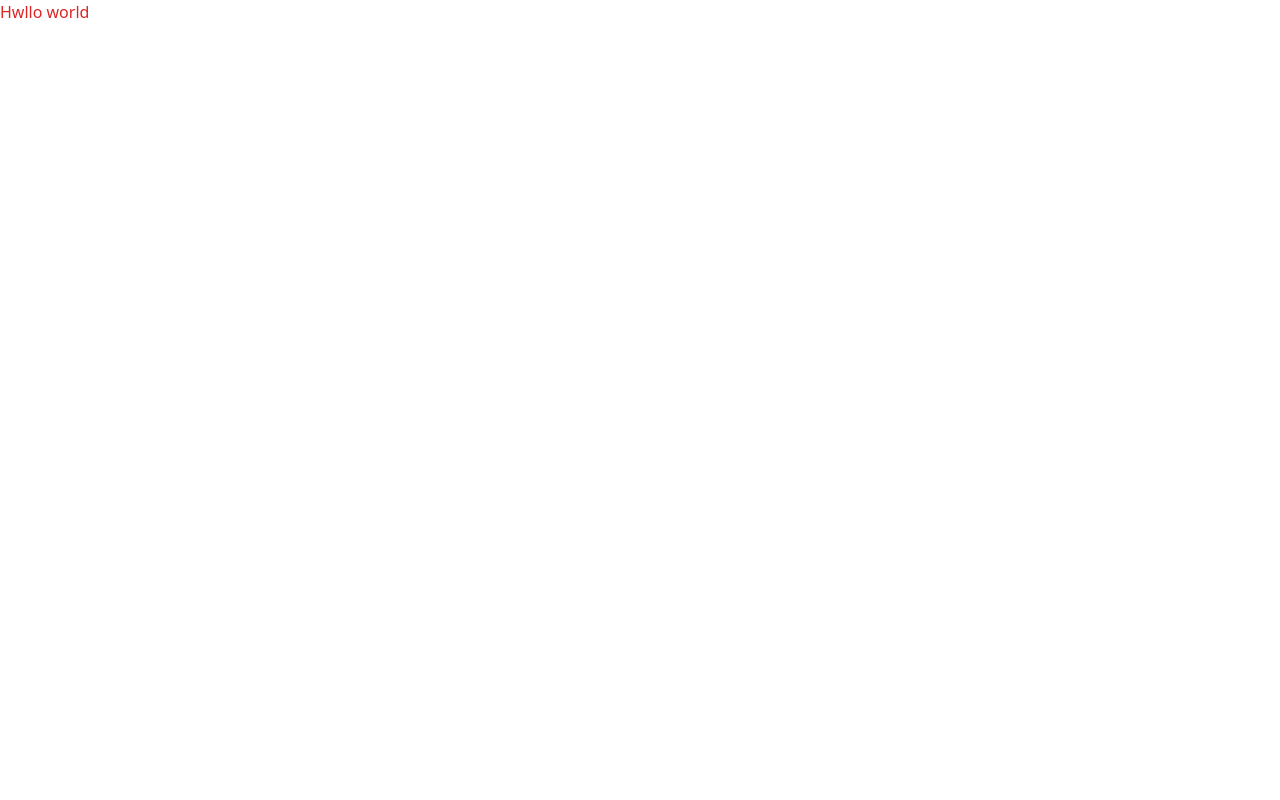
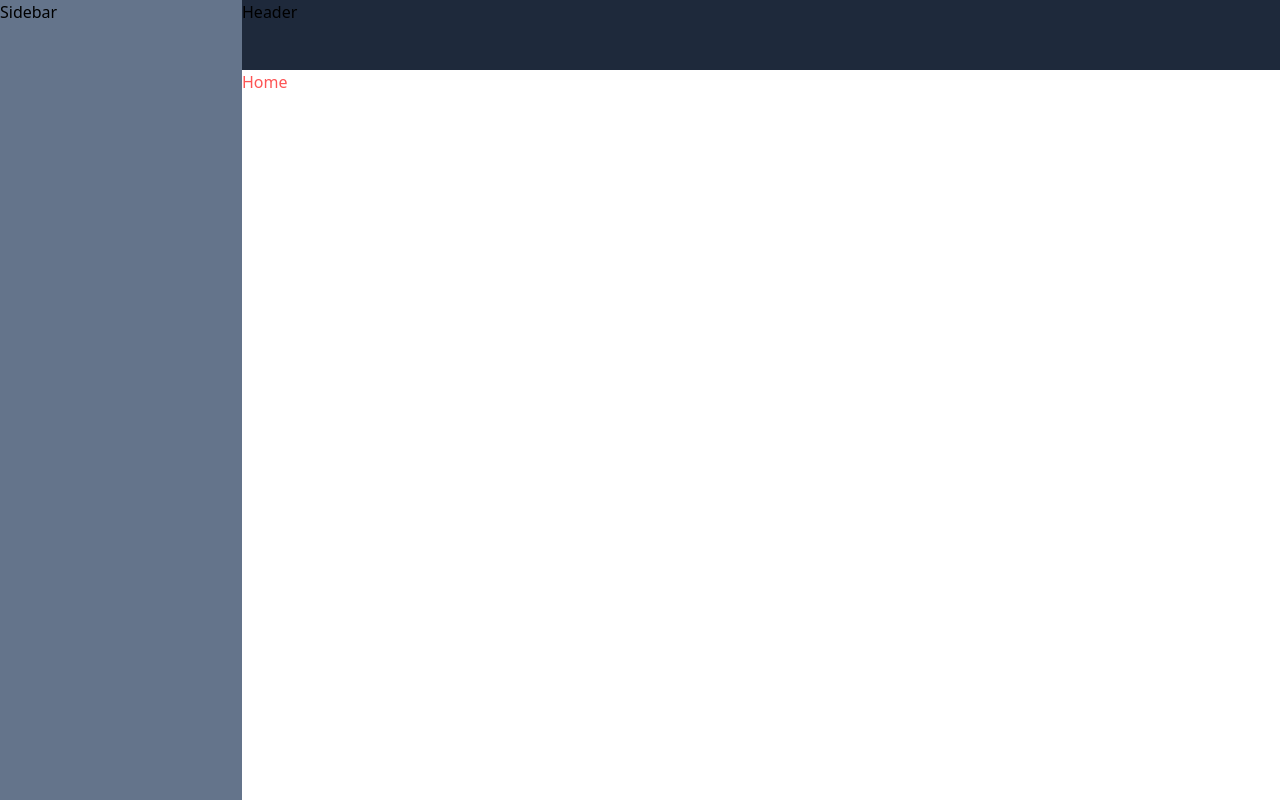
Before and after one commit to neon-lab-dev/Java-admin-panel, a React (Vite) app: page / in a window 1280 px wide. Built offline with nearby package versions, Linux system fonts and the light colour scheme.

Commit message:
setup: basic layout

```diff
--- a/package.json
+++ b/package.json
@@ -11,7 +11,8 @@
   },
   "dependencies": {
     "react": "^18.2.0",
-    "react-dom": "^18.2.0"
+    "react-dom": "^18.2.0",
+    "react-router-dom": "^6.22.3"
   },
   "devDependencies": {
     "@types/react": "^18.2.64",
--- a/src/App.jsx
+++ b/src/App.jsx
@@ -1,15 +1,6 @@
-import { useState } from "react";
-import reactLogo from "./assets/react.svg";
-import viteLogo from "/vite.svg";
+import RoutesContainer from "./routes";
 
-function App() {
-  const [count, setCount] = useState(0);
-
-  return (
-    <>
-      <h1 className="text-red-600">Hwllo world</h1>
-    </>
-  );
-}
-
+const App = () => {
+  return <RoutesContainer />;
+};
 export default App;
--- /dev/null
+++ b/src/components/layouts/RootLayout.jsx
@@ -0,0 +1,15 @@
+import Sidebar from "../navbar/Sidebar";
+import Header from "../navbar/Header";
+
+const RootLayout = ({ children }) => {
+  return (
+    <div className="flex min-h-dvh w-dvw">
+      <Sidebar />
+      <div className="flex flex-col flex-grow">
+        <Header />
+        <main>{children}</main>
+      </div>
+    </div>
+  );
+};
+export default RootLayout;
--- /dev/null
+++ b/src/components/loaders/AppLoading.jsx
@@ -0,0 +1,4 @@
+const AppLoading = () => {
+  return <div>AppLoading</div>;
+};
+export default AppLoading;
--- /dev/null
+++ b/src/components/navbar/Header.jsx
@@ -0,0 +1,8 @@
+const Header = () => {
+  return (
+    <header className="h-[70px] bg-slate-800 border-b-black w-full">
+      Header
+    </header>
+  );
+};
+export default Header;
--- /dev/null
+++ b/src/components/navbar/Sidebar.jsx
@@ -0,0 +1,4 @@
+const Sidebar = () => {
+  return <aside className=" w-[242px] border-r-black bg-slate-500">Sidebar</aside>;
+};
+export default Sidebar;
--- /dev/null
+++ b/src/pages/Home/index.jsx
@@ -0,0 +1,4 @@
+const Home = () => {
+  return <div className="text-primary">Home</div>;
+};
+export default Home;
--- /dev/null
+++ b/src/routes/index.jsx
@@ -0,0 +1,30 @@
+import { Suspense } from "react";
+import { BrowserRouter as Router, Routes, Route } from "react-router-dom";
+import ROUTES from "./routes";
+import AppLayout from "../components/layouts/RootLayout";
+import AppLoading from "../components/loaders/AppLoading";
+
+const RoutesContainer = () => {
+  return (
+    <Router>
+      <Routes>
+        {ROUTES.map(({ component: Component, path }, index) => {
+          return (
+            <Route
+              key={index}
+              path={path}
+              element={
+                <AppLayout>
+                  <Suspense fallback={<AppLoading />}>
+                    <Component />
+                  </Suspense>
+                </AppLayout>
+              }
+            />
+          );
+        })}
+      </Routes>
+    </Router>
+  );
+};
+export default RoutesContainer;
--- /dev/null
+++ b/src/routes/routes.js
@@ -0,0 +1,16 @@
+import { lazy } from "react";
+
+//   path: string // Path of the route
+//   component: LazyExoticComponent<() => JSX.Element> // Component to render -> lazy import with async await
+
+const ROUTES = [
+  {
+    path: "/",
+    component: lazy(async () => await import("../pages/Home/index")),
+  },
+  {
+    path: "/dashboard",
+    component: lazy(async () => await import("../pages/Home/index")),
+  },
+];
+export default ROUTES;
--- a/tailwind.config.js
+++ b/tailwind.config.js
@@ -1,13 +1,15 @@
 /** @type {import('tailwindcss').Config} */
 export default {
-  content: [
-    "./index.html",
-    "./src/**/*.{js,ts,jsx,tsx}",
-  ],
+  content: ["./index.html", "./src/**/*.{js,ts,jsx,tsx}"],
   theme: {
     extend: {
-
+      colors: {
+        white: "#FFFFFF",
+        black: "#202224",
+        primary: "#FD5454",
+        grey: "#202224",
+      },
     },
   },
   plugins: [],
-}
+};
```
Also changed, not shown: 1 other file (tests, documents, lock files or other folders).
